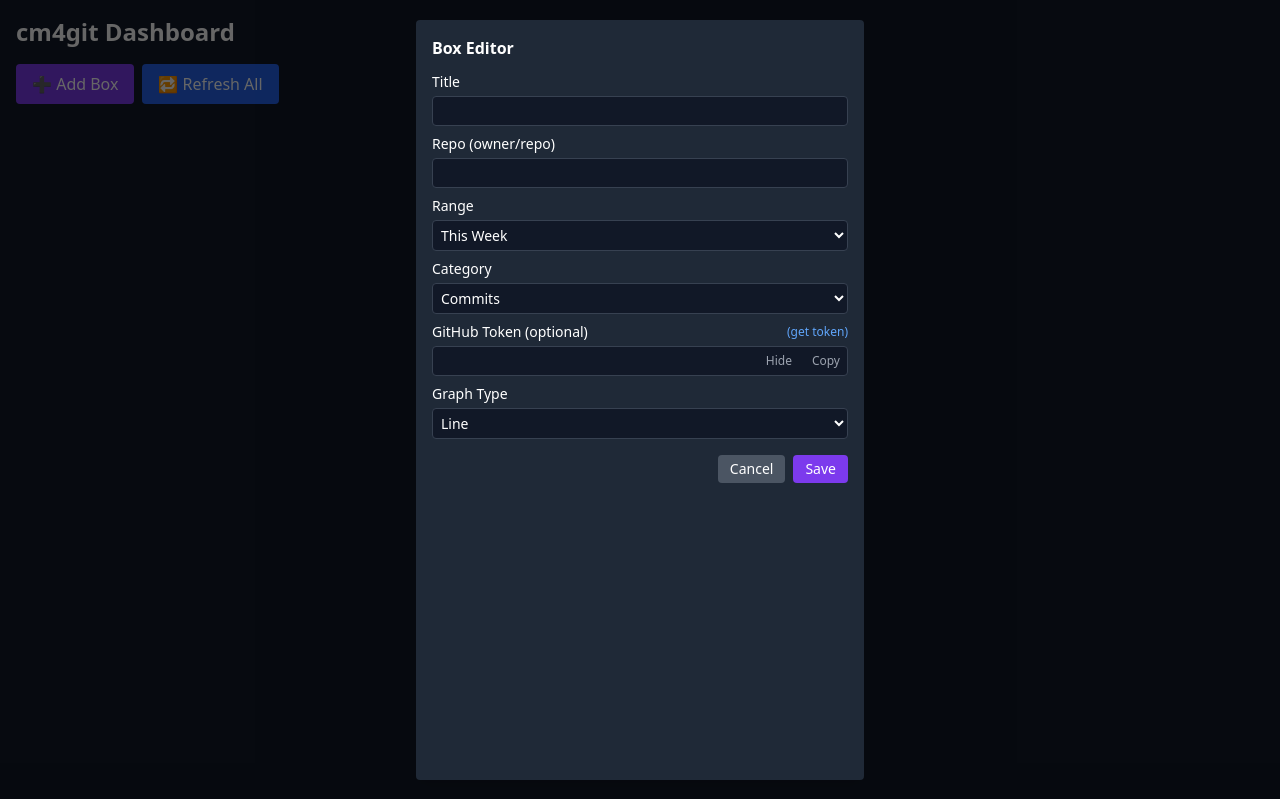
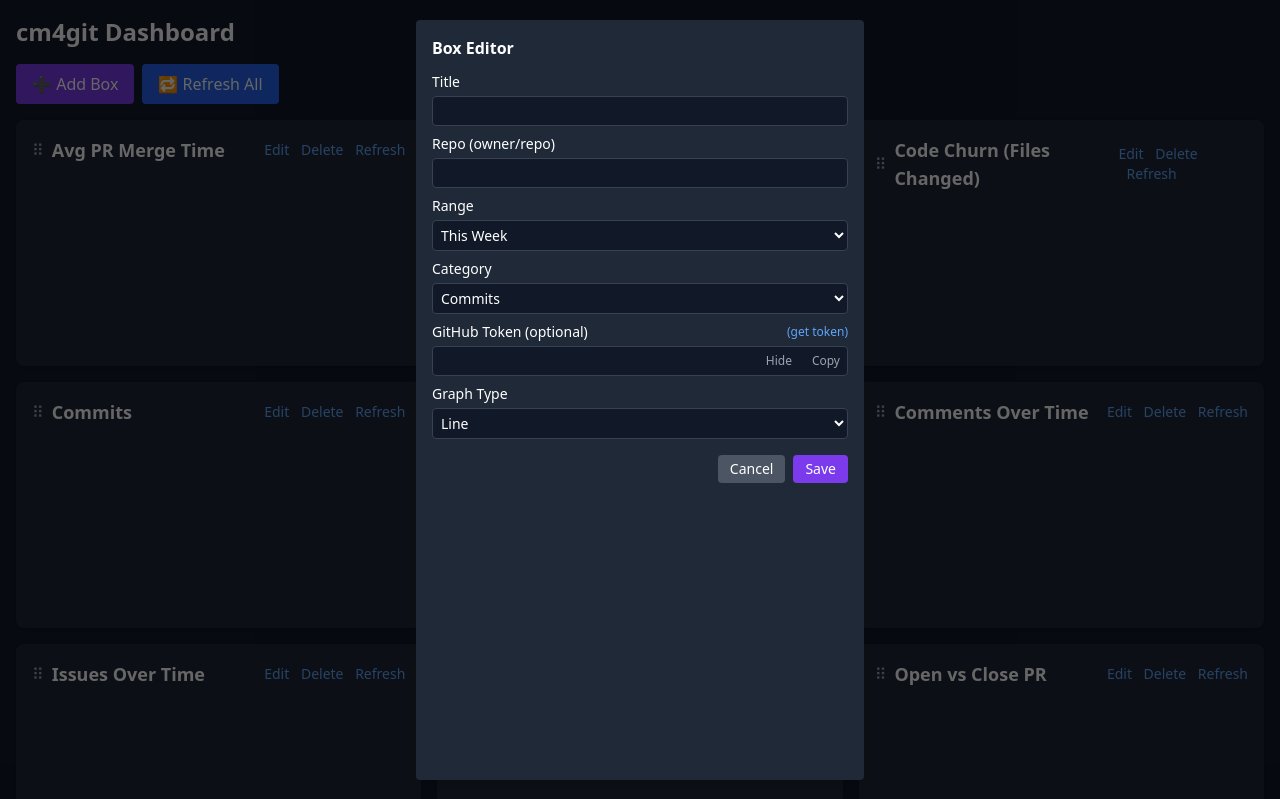
Before and after one commit to jrheisler/cm4git, a plain HTML site: page index.html in a window 1280 px wide. Both pictures are taken after a click on the button "➕ Add Box". Shown: the top 799 px of the page. Drawn offline with nearby package versions, Linux system fonts and the light colour scheme.

```diff
--- a/index.html
+++ b/index.html
@@ -4,6 +4,7 @@
   <meta charset="UTF-8" />
   <meta name="viewport" content="width=device-width, initial-scale=1.0" />
   <title>cm4git Dashboard</title>
+  <script src="https://cdn.jsdelivr.net/npm/sortablejs@1.15.0/Sortable.min.js"></script>
   <script src="https://cdn.jsdelivr.net/npm/chart.js@4.4.1/dist/chart.umd.min.js"></script>
   <script type="module" src="/main.js"></script>
   <link href="https://cdn.jsdelivr.net/npm/tailwindcss@2.2.19/dist/tailwind.min.css" rel="stylesheet">
--- a/main.js
+++ b/main.js
@@ -1,10 +1,26 @@
 window.addEventListener('DOMContentLoaded', () => {
+
+  const defaultBoxTemplates = [
+    { title: "Avg PR Merge Time", category: "pr_merge_time", range: "this_week", graph: "line" },
+    { title: "Avg Time to Close", category: "issue_resolution", range: "this_year", graph: "line" },
+    { title: "Code Churn (Files Changed)", category: "code_churn", range: "this_year", graph: "line" },
+    { title: "Commits", category: "commits", range: "this_year", graph: "line" },
+    { title: "Commits by Contributor", category: "contributors", range: "this_year", graph: "doughnut" },
+    { title: "Comments Over Time", category: "comments_over_time", range: "this_year", graph: "line" },
+    { title: "Issues Over Time", category: "issues", range: "this_year", graph: "line" },
+    { title: "New vs Closed Issues", category: "issue_compare", range: "this_year", graph: "bar" },
+    { title: "Open vs Close PR", category: "pull_requests", range: "this_year", graph: "doughnut" },
+    { title: "Release Frequency", category: "release_frequency", range: "last_year", graph: "bar" }
+  ];
+
   const defaultConfig = { boxes: [] };
-  if (!localStorage.getItem('cm4git_config')) {
-    localStorage.setItem('cm4git_config', JSON.stringify(defaultConfig));
+  let config = JSON.parse(localStorage.getItem('cm4git_config') || 'null');
+
+  if (!config || !Array.isArray(config.boxes) || config.boxes.length === 0) {
+    config = { boxes: defaultBoxTemplates };
+    localStorage.setItem('cm4git_config', JSON.stringify(config));
   }
 
-  let config = JSON.parse(localStorage.getItem('cm4git_config'));
   let editingIndex = null;
   const dashboard = document.getElementById('dashboard');
   const charts = {};
@@ -1165,16 +1181,24 @@ window.addEventListener('DOMContentLoaded', () => {
 
   function renderBox(index, card = null) {
     const box = config.boxes[index];
+    const boxId = `${box.repo}_${box.category}_${index}`;
+
     if (!card) {
       card = document.createElement('div');
+      card.dataset.boxId = boxId;
       dashboard.appendChild(card);
+    } else {
+      card.dataset.boxId = boxId; // In case it's being reused
     }
 
     card.className = 'bg-gray-800 rounded-lg shadow p-4 relative';
     const canvasId = `chart_${index}`;
     card.innerHTML = `
       <div class="flex justify-between items-center mb-2">
-        <h2 class="text-lg font-semibold">${box.title}</h2>
+        <div class="flex items-center space-x-2">
+          <span class="drag-handle cursor-move text-gray-400">⠿</span>
+          <h2 class="text-lg font-semibold">${box.title}</h2>
+        </div>
         <div class="text-sm text-blue-400 space-x-2">
           <button class="edit-btn hover:underline" data-index="${index}">Edit</button>
           <button class="delete-btn hover:underline" data-index="${index}">Delete</button>
@@ -1192,6 +1216,24 @@ window.addEventListener('DOMContentLoaded', () => {
     card.querySelector('.refresh-btn').addEventListener('click', () => refreshBox(index));
   }
 
+  function setupSortable() {
+    Sortable.create(dashboard, {
+      animation: 150,
+      handle: '.drag-handle',
+      onEnd: () => {
+        const newOrder = Array.from(dashboard.children).map(card => {
+          const id = card.dataset.boxId;
+          return config.boxes.find(b =>
+            `${b.repo}_${b.category}_${config.boxes.indexOf(b)}` === id
+          );
+        }).filter(Boolean);
+
+        config.boxes = newOrder;
+        localStorage.setItem('cm4git_config', JSON.stringify(config));
+      }
+    });
+  }
+
 
   function showSpinner(index, show) {
     const card = dashboard.children[index];
@@ -1203,12 +1245,16 @@ window.addEventListener('DOMContentLoaded', () => {
   function openModal(index = null) {
     editingIndex = index;
     const box = index !== null ? config.boxes[index] : {};
+
     document.getElementById('boxTitle').value = box?.title || "";
-    document.getElementById('boxRepo').value = box?.repo || "";
+    document.getElementById('boxRepo').value = box?.repo || "";        // ✅ Ensure this is here
     document.getElementById('boxRange').value = box?.range || "this_week";
     document.getElementById('boxCategory').value = box?.category || "commits";
     document.getElementById('boxGraph').value = box?.graph || "line";
+    document.getElementById('boxToken').value = box?.token || "";      // ✅ And this
+
     modal.classList.remove('hidden');
+
     document.getElementById('toggleToken').onclick = () => {
       const input = document.getElementById('boxToken');
       const btn = document.getElementById('toggleToken');
@@ -1226,8 +1272,8 @@ window.addEventListener('DOMContentLoaded', () => {
           setTimeout(() => btn.textContent = 'Copy', 1500);
         });
     };
+  }
 
-  }
 
   document.getElementById('cancelBtn').addEventListener('click', () => {
     modal.classList.add('hidden');
@@ -1246,13 +1292,19 @@ window.addEventListener('DOMContentLoaded', () => {
 
     if (!newBox.repo) return alert("Repo is required");
 
+    const refreshIndex = editingIndex !== null ? editingIndex : config.boxes.length;
+
+    // ✅ Save the box to config BEFORE rendering
+    if (editingIndex !== null) {
+      config.boxes[editingIndex] = newBox;
+    } else {
+      config.boxes.push(newBox);
+    }
 
     localStorage.setItem('cm4git_config', JSON.stringify(config));
     modal.classList.add('hidden');
 
-    const refreshIndex = editingIndex !== null ? editingIndex : config.boxes.length - 1;
-
-
+    // ✅ Then render the updated version
     if (editingIndex !== null) {
       const newCard = document.createElement('div');
       renderBox(refreshIndex, newCard);
@@ -1268,4 +1320,5 @@ window.addEventListener('DOMContentLoaded', () => {
 
   addBoxBtn.addEventListener('click', () => openModal());
   config.boxes.forEach((_, index) => renderBox(index));
+  setupSortable();
 });
```
